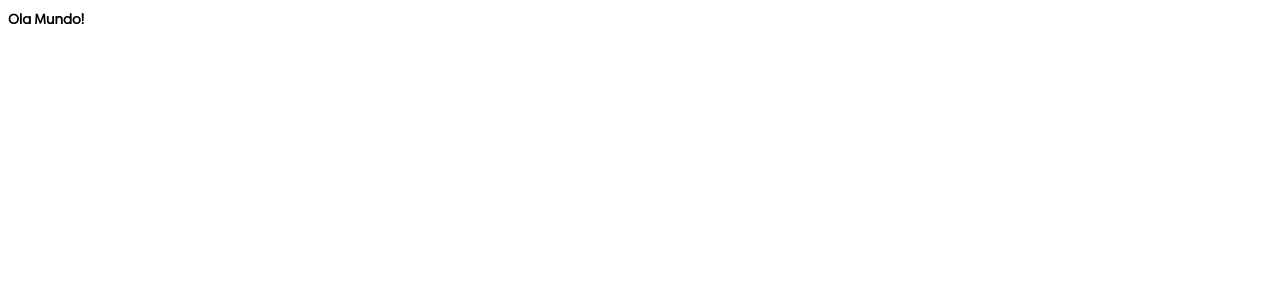
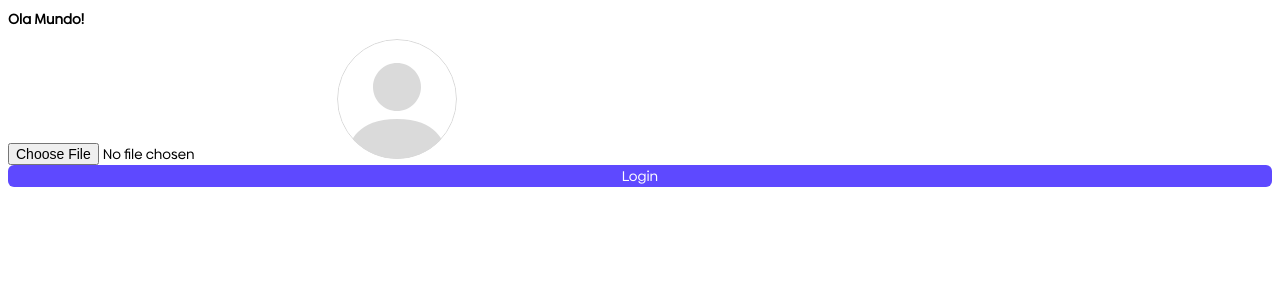
Before and after one commit to Lucas-Ramos-Dev/devagram-react, a Next.js app: page / in a window 1280 px wide. Shown: the top 300 px of the page. Built offline with nearby package versions, Linux system fonts and the light colour scheme.

Commit message:
componentes botao, avatar, uploadImagem e estilos

```diff
--- /dev/null
+++ b/componentes/avatar/index.js
@@ -0,0 +1,21 @@
+/* eslint-disable @next/next/no-img-element */
+import avatarImg from '../../public/imagens/avatarFoto.svg'
+
+export default function Avatar({src}){
+
+    const getAvatar = () => {
+        if(src && src !== 'undefined'){
+            return src;
+        }
+            return avatarImg.src;
+
+    }
+
+    return(
+        <img
+            src={getAvatar()}
+            alt='Avatar'
+            className='avatar'
+        />
+    );
+}
--- /dev/null
+++ b/componentes/botao/botao.scss
@@ -0,0 +1,37 @@
+@mixin botaoPrimario{
+    background-color: $corPrimaria;
+    color: $branco;
+}
+
+@mixin botaoInvertido{
+    background-color: $branco;
+    color: $corPrimaria;
+    border: 1px solid $corPrimaria;
+}
+
+.btn{
+    width: 100%;
+    border: none;
+    border-radius: 6px;
+    cursor: pointer;
+
+    &.primaria{
+        @include botaoPrimario();
+
+        &:hover{
+            @include botaoInvertido();
+        }
+    }
+
+    &.invertido{
+        @include botaoInvertido();
+
+        &:hover{
+            @include botaoPrimario();
+        }
+    }
+
+    &:disabled{
+        opacity: 0.5;
+    }
+}
--- /dev/null
+++ b/componentes/botao/index.js
@@ -0,0 +1,17 @@
+export default function Botao({
+    tipo='button',
+    texto, cor='primaria',
+    desabilitado=false,
+    manipularClique
+}){
+    return(
+        <button
+            type={tipo}
+            className={`btn ${cor}`}
+            disabled={desabilitado}
+            onClick={manipularClique}
+        >
+            {texto}
+        </button>
+    )
+}
--- /dev/null
+++ b/componentes/uploadImagem/index.js
@@ -0,0 +1,5 @@
+export default function UploadImagem(){
+    return(
+        <input type="file" className="oculto" accept="Image/*" />
+    )
+}
--- a/pages/index.js
+++ b/pages/index.js
@@ -1,8 +1,16 @@
+import Avatar from "@/componentes/avatar";
+import Botao from "@/componentes/botao";
+import UploadImagem from "@/componentes/uploadImagem";
 
 export default function Home() {
   return (
     <div>
       <h1>Ola Mundo!</h1>
+      <UploadImagem />
+      <Avatar />
+      <Botao texto={'Login'} cor="primaria" desabilitado={false} manipularClique={() => {
+        console.log('Botao clicado!')
+      }}/>
     </div>
   )
 }
--- a/styles/globals.scss
+++ b/styles/globals.scss
@@ -1,6 +1,14 @@
+@import 'variaveis.scss';
+
 *{
   font-family: 'Biennale Regular';
   font-size: 14px;
 }
 
-@import '../public/fonts/fonts.scss'
+.avatar{
+  border-radius: 50%;
+  object-fit: cover;
+}
+
+@import '../public/fonts/fonts.scss';
+@import '../componentes/botao/botao.scss';
--- /dev/null
+++ b/styles/variaveis.scss
@@ -0,0 +1,16 @@
+$fontRegular: 'Biennale Regular';
+$fontBold: 'Biennale Bold';
+$fontLigth: 'Biennale Ligth';
+
+$corPrimaria: #5E49FF;
+$corPrimaria3: #25CBD3;
+$corPrimaria4: #F0F5FF;
+
+$cinza: #F4F4F4;
+$cinza1: #DADADA;
+$cinza2: #7C7786;
+$cinza3: #4D4C4D;
+$cinza4: #333333;
+$branco: #FFF;
+
+$desktopBreakpoint: 992px;
```
Also changed, not shown: public/imagens/avatarFoto.svg.
